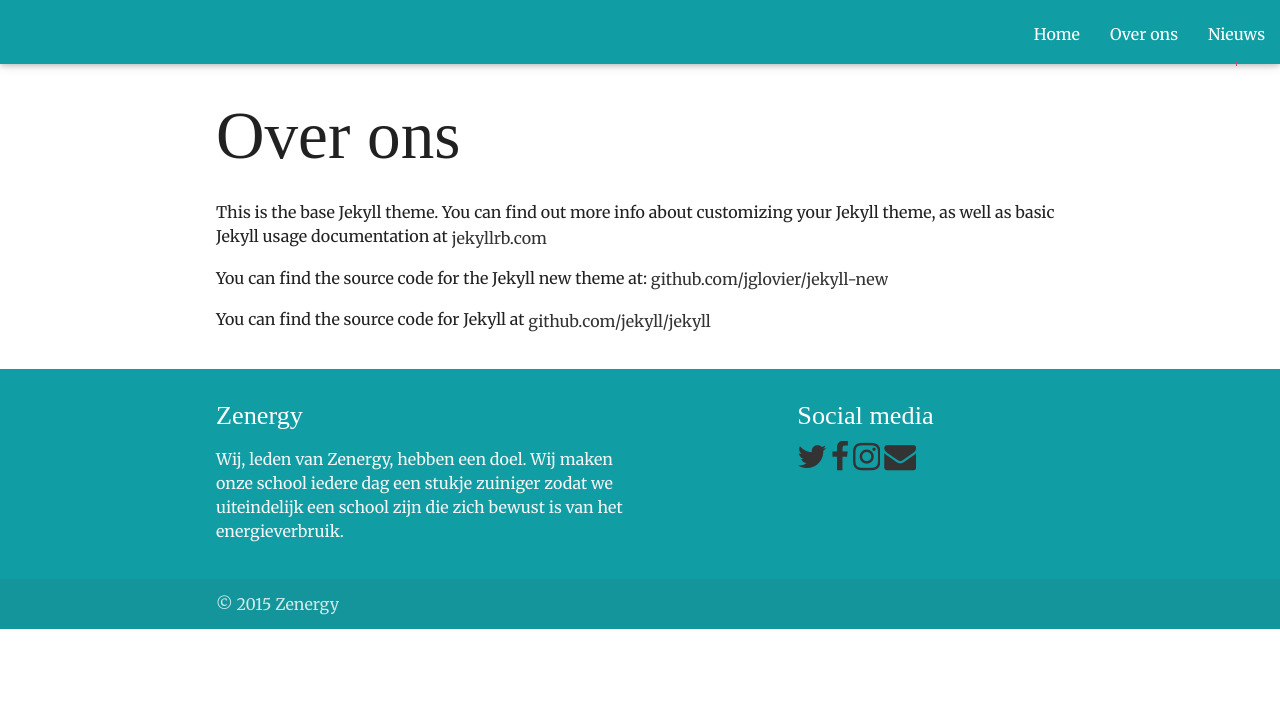
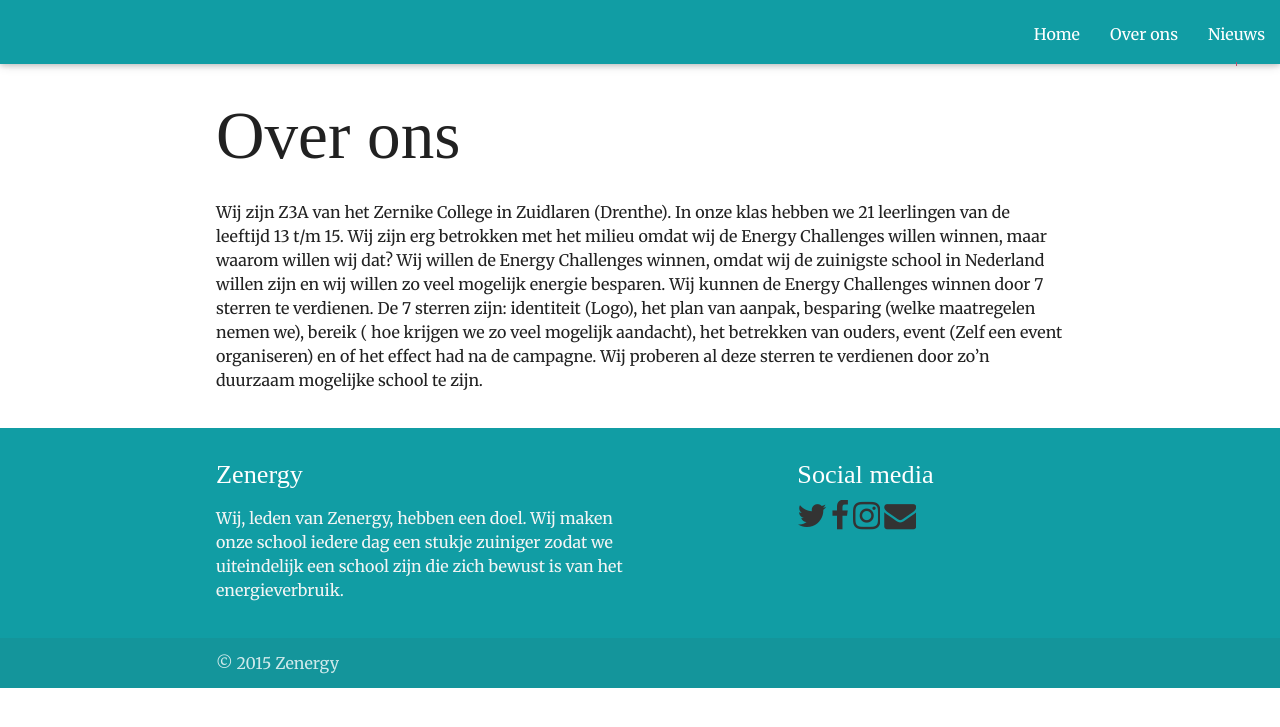
Before and after one commit to jasperwr/zenergy.jasperwr.github.io, a Jekyll site: the page built from about.md, in a window 1280 px wide. Shown: the top 727 px of the page. Built offline with Jekyll 4.4.1, drawn with Linux system fonts in a browser that asks for light colours; nearby versions of some CDN libraries.

Commit message:
Update about.md

```diff
--- a/about.md
+++ b/about.md
@@ -5,8 +5,4 @@
 keywords: energychallenge, zuidlaren, drenthe, sterren, winnen, duurzaam, energie
 ---
 
-This is the base Jekyll theme. You can find out more info about customizing your Jekyll theme, as well as basic Jekyll usage documentation at [jekyllrb.com](http://jekyllrb.com/)
-
-You can find the source code for the Jekyll new theme at: [github.com/jglovier/jekyll-new](https://github.com/jglovier/jekyll-new)
-
-You can find the source code for Jekyll at [github.com/jekyll/jekyll](https://github.com/jekyll/jekyll)
+Wij zijn Z3A van het Zernike College in Zuidlaren (Drenthe). In onze klas hebben we 21 leerlingen van de leeftijd 13 t/m 15. Wij zijn erg betrokken met het milieu omdat wij de Energy Challenges willen winnen, maar waarom willen wij dat? Wij willen de Energy Challenges winnen, omdat wij de zuinigste school in Nederland willen zijn en wij willen zo veel mogelijk energie besparen. Wij kunnen de Energy Challenges winnen door 7 sterren te verdienen. De 7 sterren zijn: identiteit (Logo), het plan van aanpak, besparing (welke maatregelen nemen we), bereik ( hoe krijgen we zo veel mogelijk aandacht), het betrekken van ouders, event (Zelf een event organiseren) en of het effect had na de campagne. Wij proberen al deze sterren te verdienen door zo’n duurzaam mogelijke school te zijn.
```
